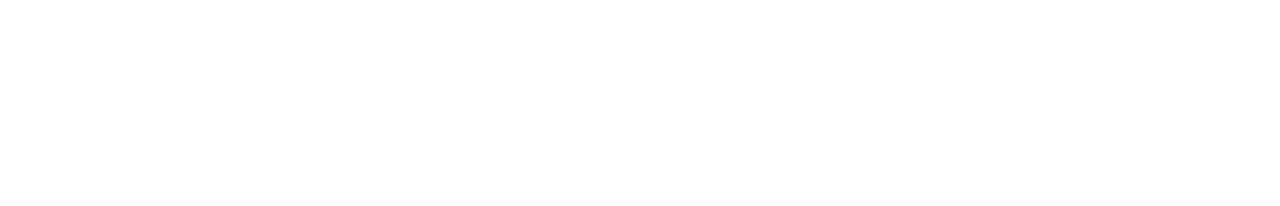
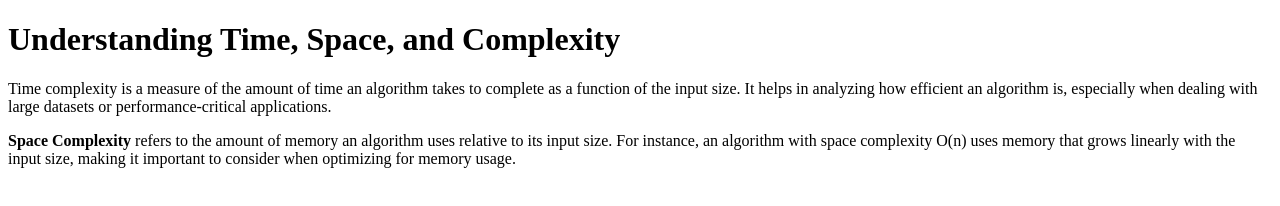
Before and after one commit to acciojob/time-and-space-complexity-Syamson07, a website: page main.html in a window 1280 px wide. Drawn offline with Linux system fonts and the light colour scheme.

Commit message:
created a submission

```diff
--- a/main.html
+++ b/main.html
@@ -1,16 +1,20 @@
 <!DOCTYPE html>
+<html lang="en">
+<head>
+  <meta charset="UTF-8">
+  <title>Time, Space, and Complexity</title>
+</head>
+<body>
 
-<html>
+  <h1>Understanding Time, Space, and Complexity</h1>
 
-<head>
-	<link rel="stylesheet" href="styles.css">
-</head>
+  <p>
+    Time complexity is a measure of the amount of time an algorithm takes to complete as a function of the input size. It helps in analyzing how efficient an algorithm is, especially when dealing with large datasets or performance-critical applications.
+  </p>
 
-<body>
-	<!-- the entire body must be written by student -->
-    <script type="text/javascript" src="./script.js">
-</script>
+  <p>
+    <b>Space Complexity</b> refers to the amount of memory an algorithm uses relative to its input size. For instance, an algorithm with space complexity O(n) uses memory that grows linearly with the input size, making it important to consider when optimizing for memory usage.
+  </p>
 
 </body>
-
 </html>
```
